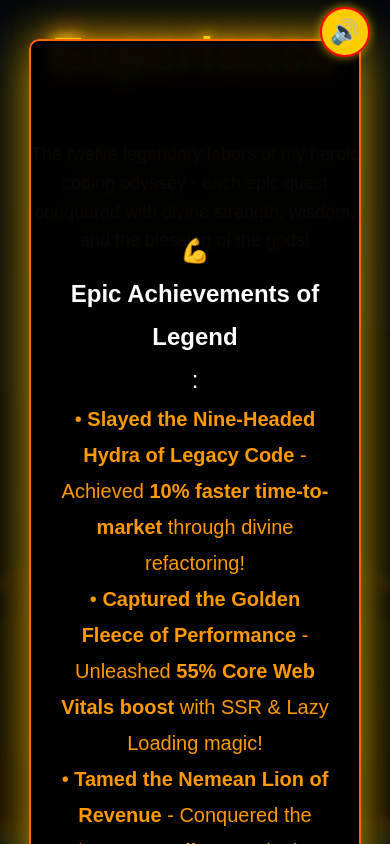
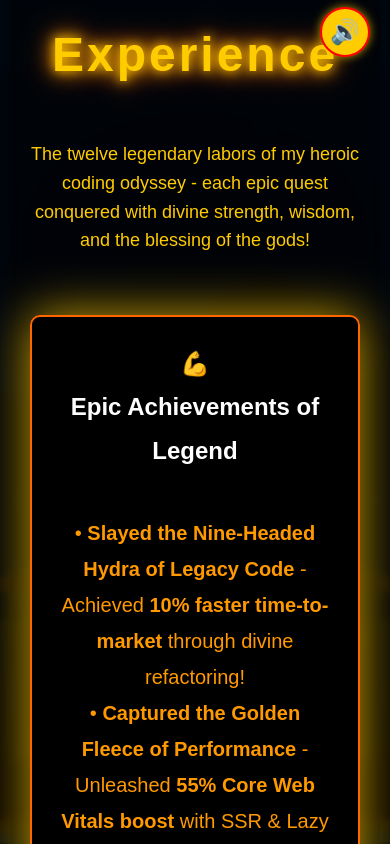
Before and after one commit to cpapazoglou/hercules-portfolio, a plain HTML site: page src/pages/experience.html in a window 390 px wide. Both pictures are taken after a click on the item 195 px from the left and 435 px from the top of the page. Shown: the part 13-857 px from the top of the page. Drawn offline with Linux system fonts and the light colour scheme.

Commit message:
Zoom modal fixes.

```diff
--- a/src/css/arcade.css
+++ b/src/css/arcade.css
@@ -265,8 +265,8 @@ h1 {
 .hobbies-list li.zoomed {
     position: fixed;
     top: 5vh;
-    left: 5vw;
-    right: 5vw;
+    left: 1vw;
+    right: 1vw;
     bottom: 5vh;
     background: rgba(0, 0, 0, 0.95);
     border-color: #ff6600;
@@ -393,7 +393,13 @@ html {
 		overflow-y: visible;
 	}
 
-    .title::before, .title::after {
-        display: none;
-    }
+	.experience-list li.zoomed,
+	.education-list li.zoomed,
+	.hobbies-list li.zoomed {
+		position: static;
+	}
+
+	.title::before, .title::after {
+			display: none;
+	}
 }
--- a/src/pages/experience.html
+++ b/src/pages/experience.html
@@ -13,7 +13,7 @@
         <h1 class="title">Experience</h1>
         <p class="description">The twelve legendary labors of my heroic coding odyssey - each epic quest conquered with divine strength, wisdom, and the blessing of the gods!</p>
         <ul class="experience-list">
-					<li>💪 <strong>Epic Achievements of Legend</strong>:<br>
+					<li>💪 <strong>Epic Achievements of Legend</strong><br>
                 <small style="color: #ff9900;">• <strong>Slayed the Nine-Headed Hydra of Legacy Code</strong> - Achieved <strong>10% faster time-to-market</strong> through divine refactoring!<br>
                 • <strong>Captured the Golden Fleece of Performance</strong> - Unleashed <strong>55% Core Web Vitals boost</strong> with SSR & Lazy Loading magic!<br>
                 • <strong>Tamed the Nemean Lion of Revenue</strong> - Conquered the <strong>$1M ARR milestone</strong> in the WordPress.com Marketplace!</small>
```
